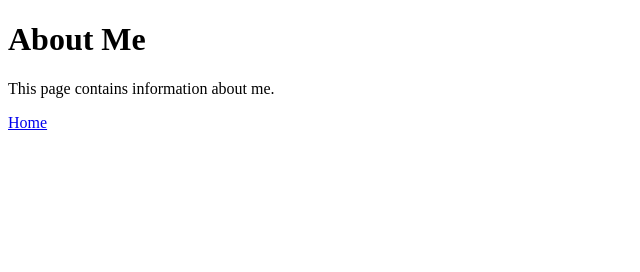
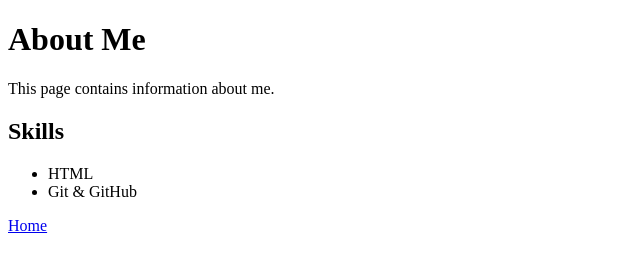
Before and after one commit to Chhavi07-arch/git-workflow-assignment, a plain HTML site: page about.html in a window 1280 px wide. Shown: the whole page, without its empty margins (0-640 px from the left). Drawn offline with Linux system fonts and the light colour scheme.

Commit message:
Add skills section to about.html (feature branch)

```diff
--- a/about.html
+++ b/about.html
@@ -7,6 +7,11 @@
 <body>
   <h1>About Me</h1>
   <p>This page contains information about me.</p>
+  <h2>Skills</h2>
+  <ul>
+    <li>HTML</li>
+    <li>Git &amp; GitHub</li>
+  </ul>
   <a href="index.html">Home</a>
 </body>
 </html>
```
